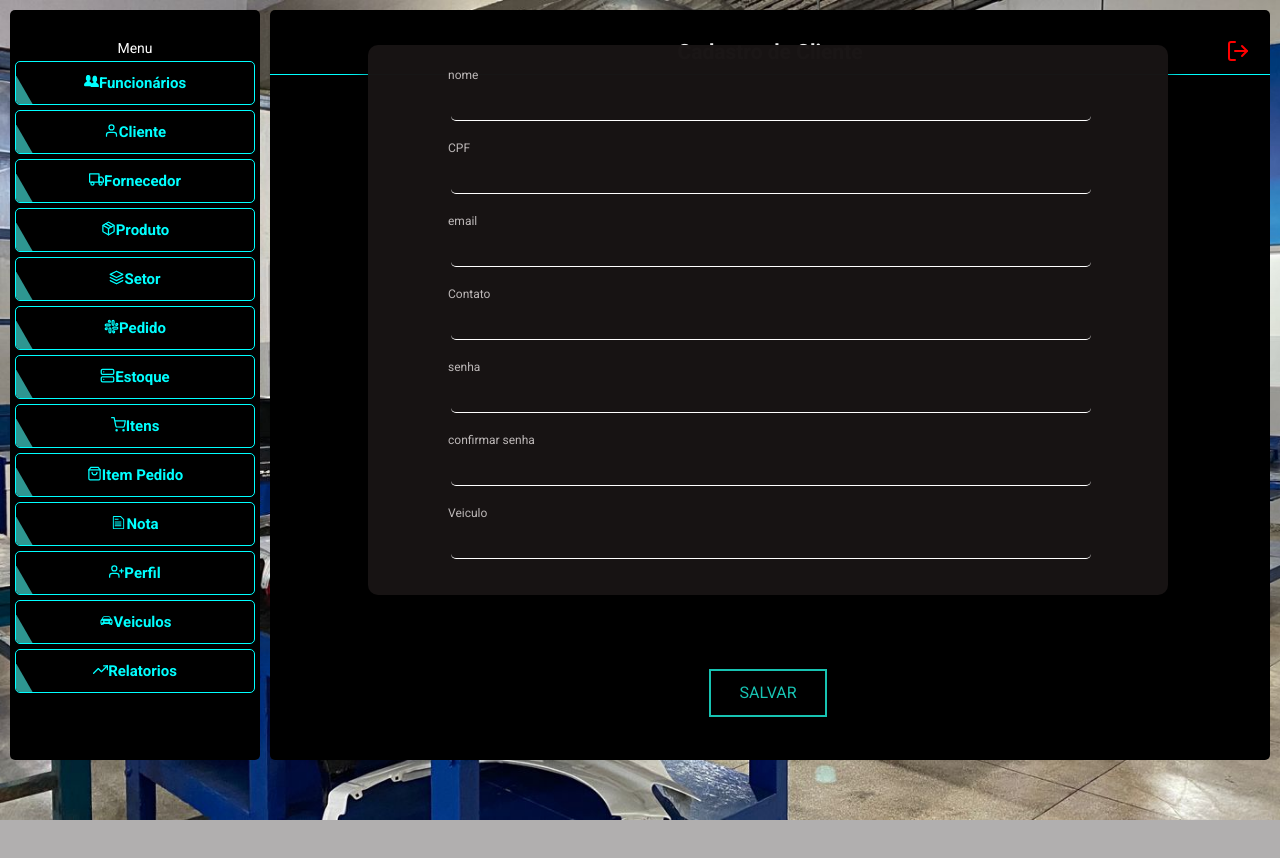
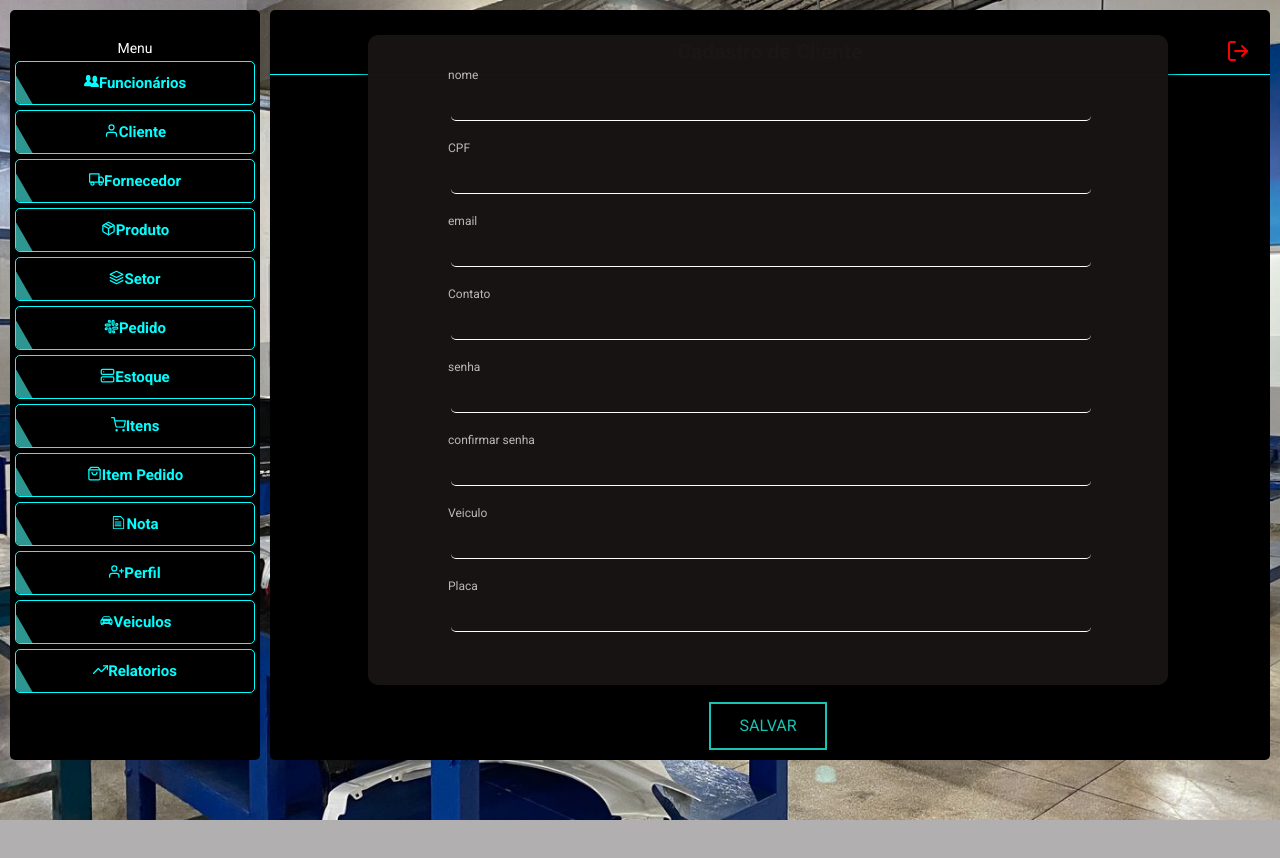
Before and after one commit to Iudhyy/Oficina-front, a React (Create React App) app: page /cadastrocliente in a window 1280 px wide. Shown: the top 858 px of the page. Before the commit the page ends 820 px from the top, so only its background shows below. Built offline with nearby package versions, Linux system fonts and the light colour scheme.

Commit message:
atualizando o cadastro do cliente

```diff
--- a/src/componentes/Menu/index.js
+++ b/src/componentes/Menu/index.js
@@ -1,9 +1,11 @@
 import {FiUser,FiTruck,FiBriefcase,FiLayers,FiAnchor,FiPackage,FiTrendingUp,FiUserPlus,FiSlack,FiServer,FiShoppingCart,FiShoppingBag} from "react-icons/fi";
 import { GoFile,GoOrganization } from "react-icons/go";
 import { IoIosCar } from "react-icons/io";
+export default function Menu(){
 
-export default function Menu(){
     return(
+
+
         <div className="menu">
             <p> Menu</p>
             <a className="btn" href="/listafuncionario"><GoOrganization/>Funcionários</a>
--- a/src/global.css
+++ b/src/global.css
@@ -157,7 +157,7 @@ form input{
 /* } */
 
 .button_save{
-  bottom: 30%;
+  bottom: 70%;
 }
 .button_save:hover{
     filter:brightness(90%);
@@ -278,10 +278,10 @@ h1{
 
 .login-box2 {
     position: absolute;
-    top: 40%;
+    top: 45%;
     left: 60%;
     width: 800px;
-    height: 550px;
+    height: 650px;
     padding: 40px;
     transform: translate(-50%, -50%);
     background: rgba(24, 20, 20, 0.987);
@@ -293,7 +293,7 @@ h1{
   .login-box2 .user-box2 {
     position: relative;
     padding: 0px;
-    bottom: 70%;
+    bottom: 90%;
   }
 
   .login-box2 .user-box2 input {
@@ -307,6 +307,7 @@ h1{
     outline: none;
     background: transparent;
     height: 100%;
+
 
   }
 
@@ -453,6 +454,7 @@ button {
   z-index: 1;
   font-family: inherit;
   color: #17C3B2;
+
  }
 
  button::before {
--- a/src/pages/cadastrocliente/index.js
+++ b/src/pages/cadastrocliente/index.js
@@ -12,6 +12,7 @@ export default function CadastroCliente(){
     const [confirmar,setConfirmar] = useState("");
     const [contato,setContato] = useState("");
     const [veiculo,setVeiculo] = useState("");
+    const [placa,setPlaca] = useState("");
     const [msg,setMsg] = useState("");
     const [dados,setDados]=useState([]);
 
@@ -87,11 +88,12 @@ export default function CadastroCliente(){
                 {
                     id:Date.now().toString(36)+Math.floor(Math.pow(10,12)+Math.random()*9*Math.pow(10,12)).toString(36),
                     nome:nome,
+                    cpf:cpf,
                     email:email,
                     senha:senha,
                     contato:contato,
                     veiculo:veiculo,
-                    cpf:cpf
+                    placa:placa
                 }
             )
             localStorage.setItem("cad-cliente",JSON.stringify(lista));
@@ -189,6 +191,12 @@ export default function CadastroCliente(){
   onChange={e=>setVeiculo(e.target.value)}/>
  <label>Veiculo</label>
  </div>
+ <div class="user-box2">
+ <input  type="text"
+  value={placa}
+  onChange={e=>setPlaca(e.target.value)}/>
+ <label>Placa</label>
+ </div>
 
 
 <button className="button_save" type="submit" >
--- a/src/pages/cadastrofuncionario/index.js
+++ b/src/pages/cadastrofuncionario/index.js
@@ -19,6 +19,14 @@ export default function Cadastrofuncionario(){
         return re.test(email);
 
 
+    }
+    function verificarduplicidade(email){
+        let dadosnovos = [];
+        dadosnovos = dados.filter(item=>item.email==email);
+        if(dadosnovos.length>0){
+            return true
+        }
+            return false;
     }
 
     useEffect(()=>{
@@ -50,7 +58,7 @@ export default function Cadastrofuncionario(){
             i++;
         }
         if(verificarduplicidade(email)==true){
-            errorMsg.push("o email fornecido ja esta cadastrado\n");
+            alert("o email fornecido ja esta cadastrado\n");
             i++;
         }
         if(email.length==0){
@@ -99,6 +107,7 @@ export default function Cadastrofuncionario(){
     <Menu />
     <div className="principal">
             <Head title="Cadastro de Funcionário" />
+
             {/* <section className="form-cadastro">  */}
                 {/* <form onSubmit={salvardados}> */}
                     {/* <label>Nome</label> */}
--- a/src/pages/listacliente/index.js
+++ b/src/pages/listacliente/index.js
@@ -72,6 +72,7 @@ export default function Listacliente(){
                       <th>Email</th>
                       <th>Contato</th>
                       <th>Veiculo</th>
+                      <th>Placa</th>
                       <th></th>
                   </tr>
                   {
@@ -84,6 +85,7 @@ export default function Listacliente(){
                                   <td>{usu.email}</td>
                                   <td>{usu.contato}</td>
                                   <td>{usu.veiculo}</td>
+                                  <td>{usu.placa}</td>
 
                                   <td>
 
@@ -108,8 +110,8 @@ export default function Listacliente(){
                       })
                   }
                   <tr>
-                    <td colSpan={4} style={{textAlign:"right",fontWeight:"bold"}}>Total</td>
-                    <td colSpan={3}> {row} </td>
+                    <td colSpan={7} style={{textAlign:"right",fontWeight:"bold"}}>Total</td>
+                    <td colSpan={5}> {row} </td>
                   </tr>
 
               </table>
```
